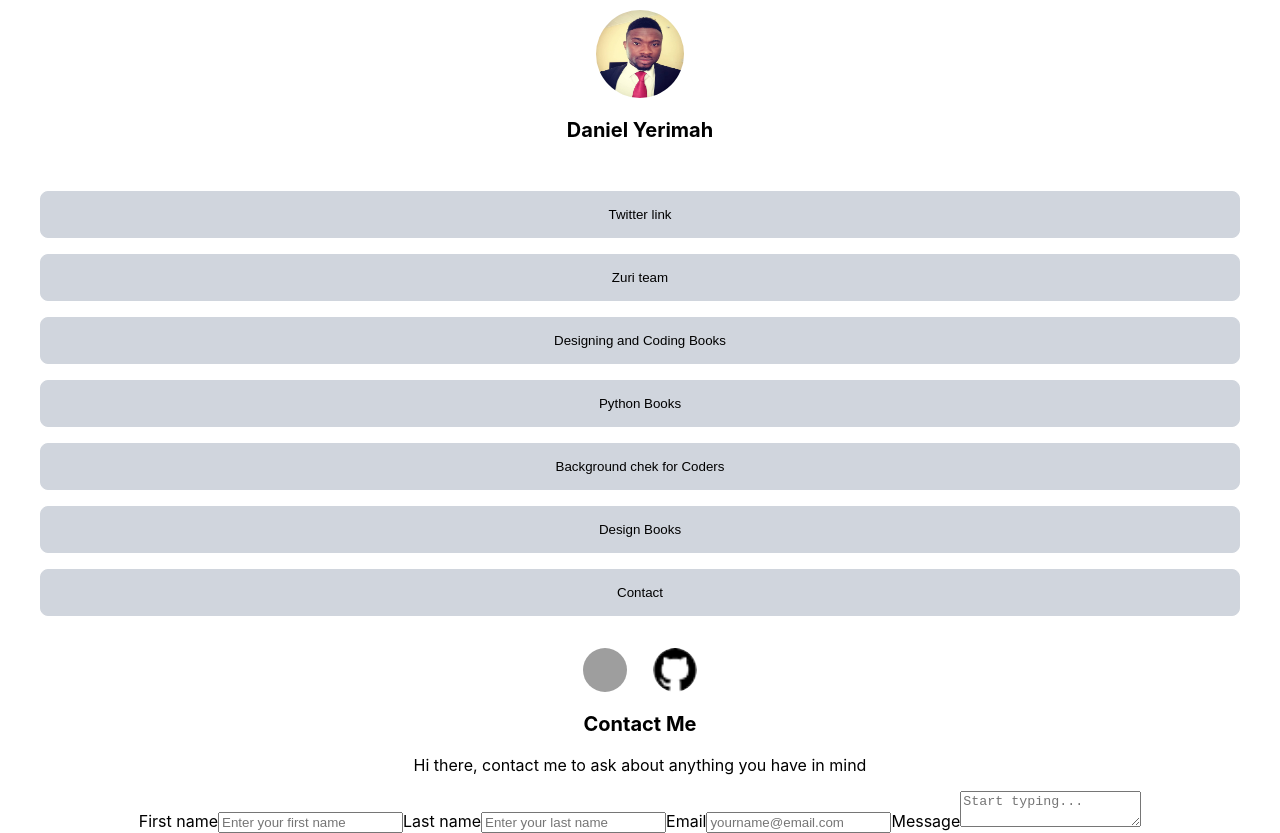
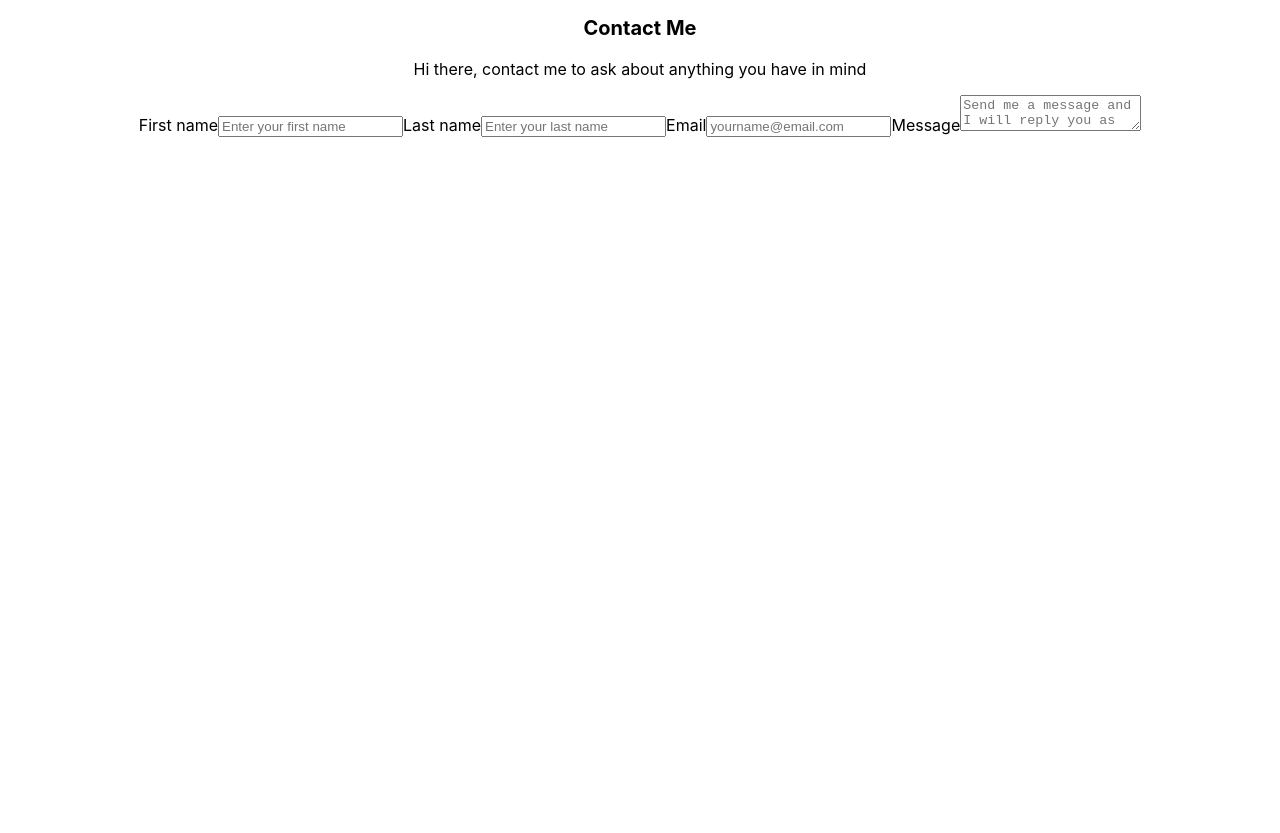
Before and after one commit to Yerimah/Like-Linktree, a React (Create React App) app: page /contact in a window 1280 px wide. After the commit the page ends 800 px from the top, so only its background shows below. Built offline with nearby package versions, Linux system fonts and the light colour scheme; grey boxes are pictures that could not be loaded.

Commit message:
modify app components

```diff
--- a/package.json
+++ b/package.json
@@ -10,6 +10,7 @@
     "primereact": "^8.7.0",
     "react": "^18.2.0",
     "react-dom": "^18.2.0",
+    "react-router": "^6.4.3",
     "react-router-dom": "^6.4.3",
     "react-scripts": "5.0.1",
     "react-transition-group": "^4.4.5",
--- a/src/App.js
+++ b/src/App.js
@@ -1,18 +1,15 @@
 import { Routes, Route } from 'react-router-dom';
-import Profile from './components/Profile';
-import Links from './components/Links';
-import Footer from './components/Footer';
+import Home from './Components/Home';
 import './App.css';
-import Contact from './components/Contact';
+import Contact from './Components/pages/Contact';
 
 const App = () => (
   <div className="App">
-    <Profile />
-    <Links />
-    <Footer />
-    <Routes>
-      <Route path="/contact" element={<Contact />} />
-    </Routes>
+
+      <Routes>
+        <Route exact path="/" element={<Home />} />
+        <Route path="/contact" element={<Contact />} />
+      </Routes>
   </div>
 );
 
--- a/src/components/Links.js
+++ b/src/Components/Home.js
@@ -1,7 +1,17 @@
 import React from 'react';
+import { Link } from 'react-router-dom';
+import slack from '../assets/slack.png';
+import icon from '../assets/Icon.png';
+import Photo from '../assets/profilepic.png';
 
-const Links = () => (
+const Home = () => (
   <div>
+    <div id="profile_img">
+      <img src={Photo} alt="myBio" />
+    </div>
+    <h1>Daniel Yerimah</h1>
+    <div id="slack" />
+
     <section className="links">
       <button type="button">
         <a id="twitter" href="https://twitter.com/iamdeewyne">
@@ -34,10 +44,20 @@ const Links = () => (
       </button>
 
       <button type="button">
-        <a id="contact" href='/contact'>Contact</a>
+        <Link to="/contact" id="contact">Contact</Link>
       </button>
+
+      <div className="social-links">
+      <div>
+        <img src={slack} alt="slack" className="foot" />
+      </div>
+
+      <div>
+        <img src={icon} alt="github" className="foot" />
+      </div>
+      </div>
     </section>
   </div>
 );
 
-export default Links;
+export default Home;
--- /dev/null
+++ b/src/Components/pages/Contact.js
@@ -0,0 +1,45 @@
+import React from 'react';
+
+const Contact = () => (
+  <main>
+    <div>
+      <h1>Contact Me</h1>
+      <p>Hi there, contact me to ask about anything you have in mind</p>
+    </div>
+
+    <form>
+      <label htmlFor="first_name">First name</label>
+      <input
+        id="first_name"
+        type="text"
+        name="firstName"
+        placeholder="Enter your first name"
+      />
+
+      <label htmlFor="last_name">Last name</label>
+      <input
+        id="last_name"
+        type="text"
+        name="lastName"
+        placeholder="Enter your last name"
+      />
+
+      <label>Email</label>
+      <input
+        id="email"
+        type="email"
+        placeholder="yourname@email.com"
+      />
+
+      <label>Message</label>
+      <textarea
+        name="message"
+        placeholder="Send me a message and I will reply you as soon as posible"
+        maxLength="50"
+      />
+
+    </form>
+  </main>
+);
+
+export default Contact;
--- a/src/components/Contact.js
+++ /dev/null
@@ -1,49 +0,0 @@
-import React from 'react'
-
-const Contact = () => {
-  return (
-    <>
-      <div>
-        <h1>Contact Me</h1>
-        <p>Hi there, contact me to ask about anything you have in mind</p>
-      </div>
-      <form>
-        <label for="firstName">First name</label>
-        <input
-            id='first_name'
-            type="text"
-            name="firstName"
-            placeholder='Enter your first name'
-            tabIndex="1"
-        />
-
-        <label for="lastName">Last name</label>
-        <input
-            id='last_name'
-            type="text"
-            name="lastName"
-            placeholder='Enter your last name'
-            tabIndex="2"
-        />
-
-        <label for="email">Email</label>
-        <input
-            id='email'
-            type="email"
-            placeholder='yourname@email.com'
-            tabIndex="3"
-        />
-
-        <label for="message">Message</label>
-        <textarea
-            name="message"
-            placeholder='Start typing...'
-
-        />
-
-      </form>
-    </>
-  )
-}
-
-export default Contact
--- a/src/components/Footer.js
+++ /dev/null
@@ -1,19 +0,0 @@
-import React from 'react';
-import slack from '../assets/slack.png';
-import icon from '../assets/Icon.png';
-
-const Footer = () => (
-  <>
-    <div className="social-links">
-      <div>
-        <img src={slack} alt="slack" className="foot" />
-      </div>
-
-      <div>
-        <img src={icon} alt="github" className="foot" />
-      </div>
-    </div>
-  </>
-);
-
-export default Footer;
--- a/src/components/Profile.js
+++ /dev/null
@@ -1,14 +0,0 @@
-import React from 'react';
-import Photo from '../assets/profilepic.png';
-
-const Profile = () => (
-  <>
-    <div id="profile_img">
-      <img src={Photo} alt="myBio" />
-    </div>
-    <h1>Daniel Yerimah</h1>
-    <div id="slack" />
-  </>
-);
-
-export default Profile;
--- a/src/index.js
+++ b/src/index.js
@@ -1,5 +1,5 @@
 import React from 'react';
-import { BrowserRouter as Router} from 'react-router-dom';
+import { BrowserRouter as Router } from 'react-router-dom';
 import ReactDOM from 'react-dom/client';
 import './index.css';
 import App from './App';
```
Also changed, not shown: src/Components/pages/contact.css (added), 1 other file (tests, documents, lock files or other folders).
